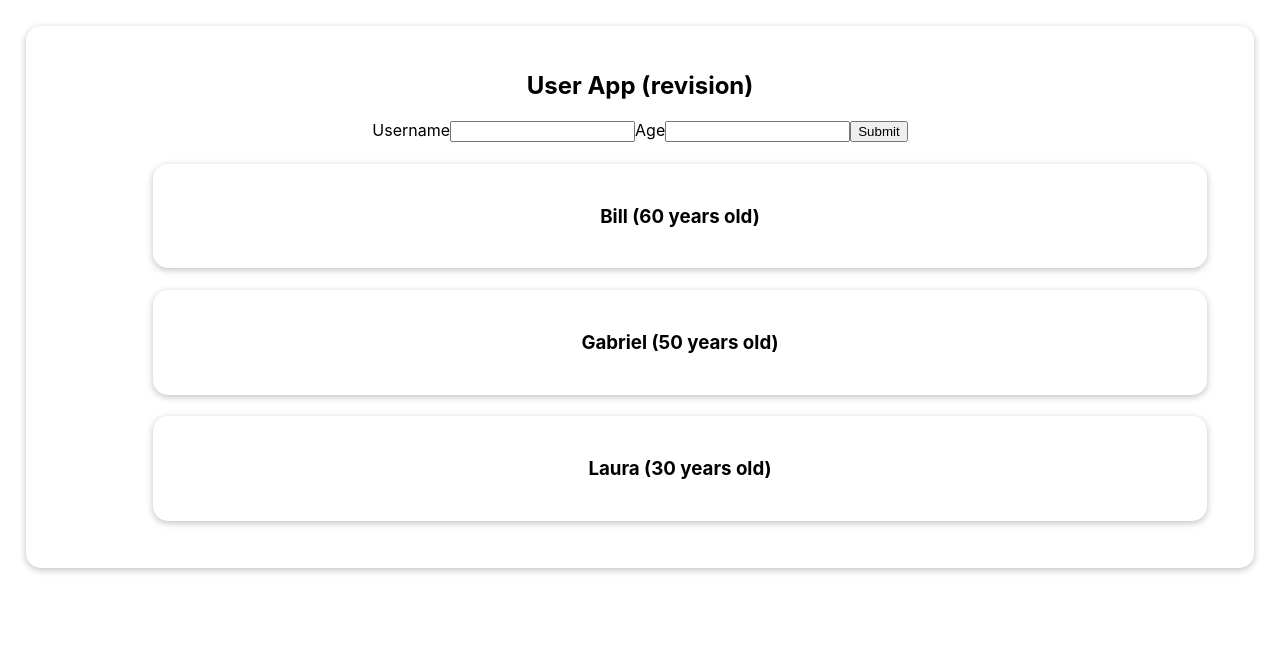
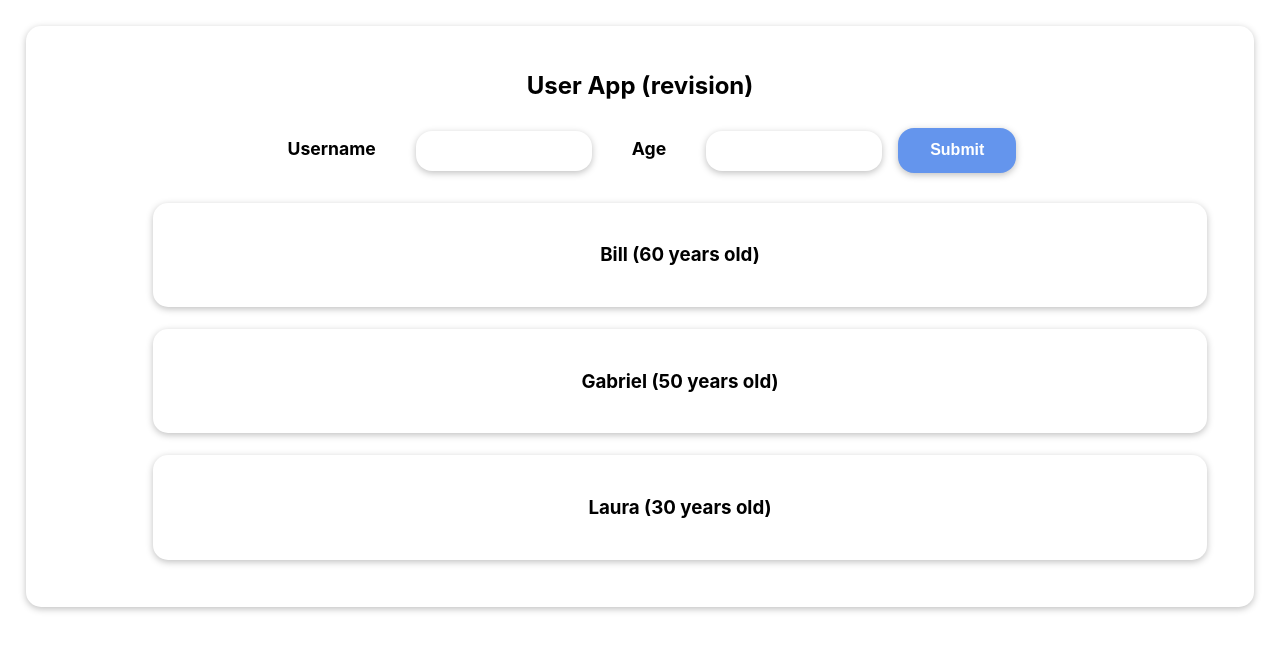
Before and after one commit to maijuriina/User-App-Revision, a React (Create React App) app in the folder user-app-revision/: page / in a window 1280 px wide. Shown: the top 650 px of the page. Built offline with nearby package versions, Linux system fonts and the light colour scheme.

Commit message:
CSS styling added

```diff
--- a/user-app-revision/src/components/NewUser/UserForm.css
+++ b/user-app-revision/src/components/NewUser/UserForm.css
@@ -0,0 +1,26 @@
+input {
+  height: 1.5rem;
+  width: 10rem;
+  border-radius: 1rem;
+  box-shadow: 0 2px 7px rgba(0, 0, 0, 0.25);
+  border: transparent;
+  padding: 0.5rem;
+  margin: 0.5rem;
+}
+
+button {
+  height: 2.8rem;
+  width: auto;
+  border-radius: 1rem;
+  box-shadow: 0 2px 7px rgba(0, 0, 0, 0.25);
+  border: transparent;
+  background-color: cornflowerblue;
+  margin: 0.5rem;
+  padding: 0 2rem 0 2rem;
+}
+
+label {
+  font-size: 1.1rem;
+  font-weight: bold;
+  padding: 0 2rem 0 2rem;
+}
--- a/user-app-revision/src/components/NewUser/UserForm.js
+++ b/user-app-revision/src/components/NewUser/UserForm.js
@@ -27,7 +27,6 @@ const UserForm = (props) => {
     };
 
     props.onSubmitUserData(userFormData);
-    console.log(userFormData);
 
     // reset data
     setUserInput({
@@ -52,7 +51,9 @@ const UserForm = (props) => {
         value={userInput.userAge}
         onChange={userAgeChangeHandler}
       ></input>
-      <button type="submit">Submit</button>
+      <button type="submit">
+        <span className="buttonText">Submit</span>
+      </button>
     </form>
   );
 };
--- a/user-app-revision/src/index.css
+++ b/user-app-revision/src/index.css
@@ -1,13 +1,24 @@
 body {
   margin: 0;
-  font-family: -apple-system, BlinkMacSystemFont, 'Segoe UI', 'Roboto', 'Oxygen',
-    'Ubuntu', 'Cantarell', 'Fira Sans', 'Droid Sans', 'Helvetica Neue',
+  font-family: -apple-system, BlinkMacSystemFont, "Segoe UI", "Roboto", "Oxygen",
+    "Ubuntu", "Cantarell", "Fira Sans", "Droid Sans", "Helvetica Neue",
     sans-serif;
   -webkit-font-smoothing: antialiased;
   -moz-osx-font-smoothing: grayscale;
 }
 
 code {
-  font-family: source-code-pro, Menlo, Monaco, Consolas, 'Courier New',
+  font-family: source-code-pro, Menlo, Monaco, Consolas, "Courier New",
     monospace;
 }
+
+p {
+  font-size: 1rem;
+  font-weight: bold;
+}
+
+.buttonText {
+  color: white;
+  font-size: 1rem;
+  font-weight: bold;
+}
```
